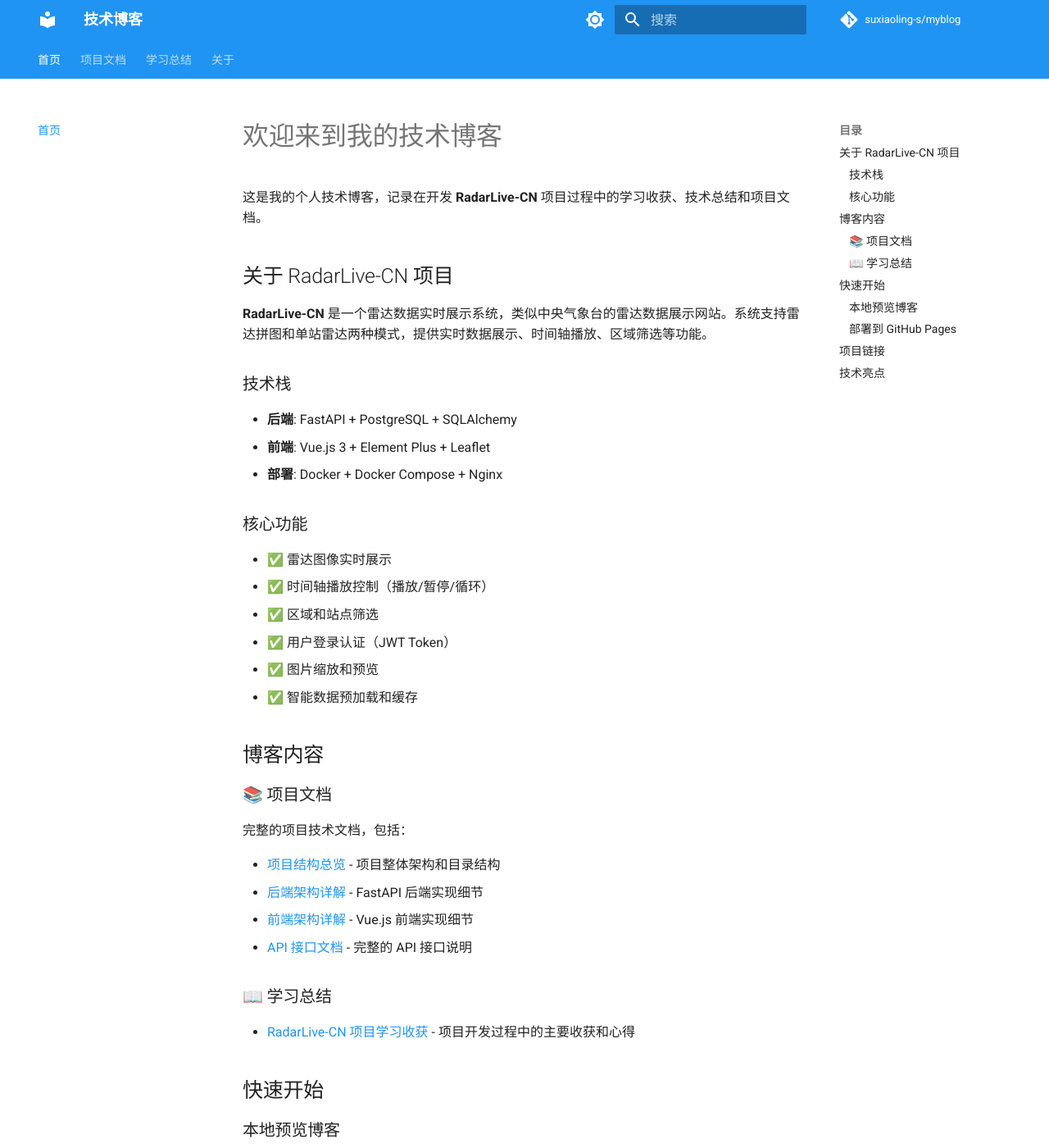
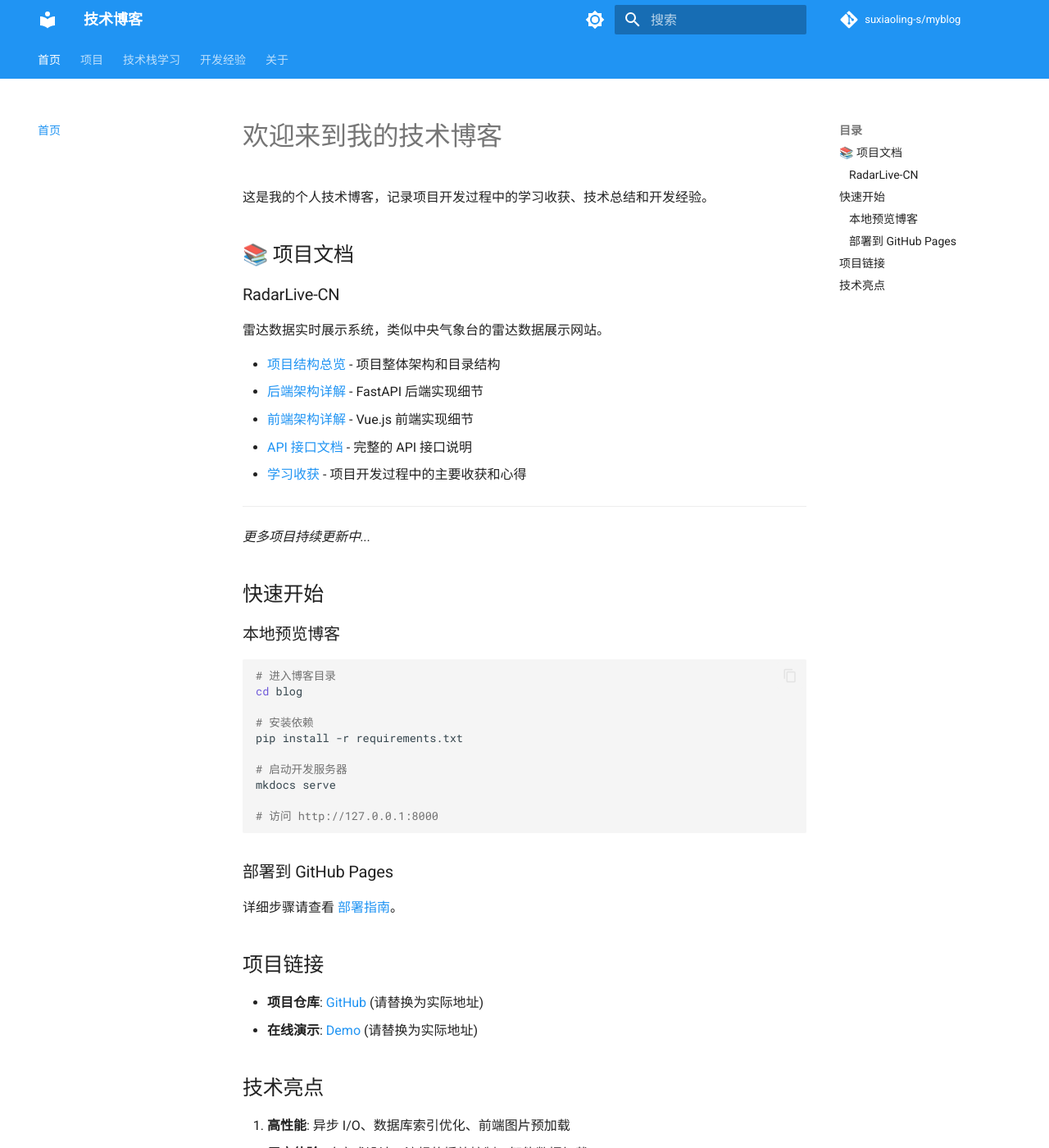
Before and after one commit to suxiaoling-s/myblog, an MkDocs documentation site: the page built from docs/index.md, in a window 1280 px wide and 1400 px high. Shown: the whole window at 82% size. Built offline with MkDocs 1.6.1 and Material for MkDocs 9.7.7, drawn with Linux system fonts in a browser that asks for light colours; comment, search, counter and statistics services are not loaded.

Commit message:
Update MkDocs configuration and project documentation structure. Enhanced site description, reorganized navigation for project documentation, and added detailed documentation for RadarLive-CN project, including backend and frontend architecture, API interfaces, and learning outcomes. Introduced sections for development experience and technology stack learning.

```diff
--- a/docs/index.md
+++ b/docs/index.md
@@ -1,40 +1,22 @@
 # 欢迎来到我的技术博客
 
-这是我的个人技术博客，记录在开发 **RadarLive-CN** 项目过程中的学习收获、技术总结和项目文档。
+这是我的个人技术博客，记录项目开发过程中的学习收获、技术总结和开发经验。
 
-## 关于 RadarLive-CN 项目
+## 📚 项目文档
 
-**RadarLive-CN** 是一个雷达数据实时展示系统，类似中央气象台的雷达数据展示网站。系统支持雷达拼图和单站雷达两种模式，提供实时数据展示、时间轴播放、区域筛选等功能。
+### RadarLive-CN
 
-### 技术栈
+雷达数据实时展示系统，类似中央气象台的雷达数据展示网站。
 
-- **后端**: FastAPI + PostgreSQL + SQLAlchemy
-- **前端**: Vue.js 3 + Element Plus + Leaflet
-- **部署**: Docker + Docker Compose + Nginx
+- [项目结构总览](项目/RadarLive-CN/项目结构总览.md) - 项目整体架构和目录结构
+- [后端架构详解](项目/RadarLive-CN/后端架构详解.md) - FastAPI 后端实现细节
+- [前端架构详解](项目/RadarLive-CN/前端架构详解.md) - Vue.js 前端实现细节
+- [API 接口文档](项目/RadarLive-CN/API接口文档.md) - 完整的 API 接口说明
+- [学习收获](项目/RadarLive-CN/学习收获.md) - 项目开发过程中的主要收获和心得
 
-### 核心功能
+---
 
-- ✅ 雷达图像实时展示
-- ✅ 时间轴播放控制（播放/暂停/循环）
-- ✅ 区域和站点筛选
-- ✅ 用户登录认证（JWT Token）
-- ✅ 图片缩放和预览
-- ✅ 智能数据预加载和缓存
-
-## 博客内容
-
-### 📚 项目文档
-
-完整的项目技术文档，包括：
-
-- [项目结构总览](项目实战/项目结构总览.md) - 项目整体架构和目录结构
-- [后端架构详解](项目实战/后端架构详解.md) - FastAPI 后端实现细节
-- [前端架构详解](项目实战/前端架构详解.md) - Vue.js 前端实现细节
-- [API 接口文档](项目实战/API接口文档.md) - 完整的 API 接口说明
-
-### 📖 学习总结
-
-- [RadarLive-CN 项目学习收获](学习总结/RadarLive-CN项目学习收获.md) - 项目开发过程中的主要收获和心得
+*更多项目持续更新中...*
 
 ## 快速开始
 
--- a/mkdocs.yml
+++ b/mkdocs.yml
@@ -1,5 +1,5 @@
 site_name: 技术博客
-site_description: 基于RadarLive-CN项目学习的技术总结
+site_description: 个人技术博客 - 记录项目开发、技术学习和开发经验
 site_author: Your Name
 site_url: https://suxiaoling-s.github.io/myblog
 
@@ -49,12 +49,15 @@ plugins:
 # 导航
 nav:
   - 首页: index.md
-  - 项目文档:
-    - 项目实战/项目结构总览.md
-    - 项目实战/后端架构详解.md
-    - 项目实战/前端架构详解.md
-    - 项目实战/API接口文档.md
-  - 学习总结: 学习总结/RadarLive-CN项目学习收获.md
+  - 项目:
+    - RadarLive-CN:
+      - 项目结构总览: 项目/RadarLive-CN/项目结构总览.md
+      - 后端架构详解: 项目/RadarLive-CN/后端架构详解.md
+      - 前端架构详解: 项目/RadarLive-CN/前端架构详解.md
+      - API接口文档: 项目/RadarLive-CN/API接口文档.md
+      - 学习收获: 项目/RadarLive-CN/学习收获.md
+  - 技术栈学习: 技术栈学习/index.md
+  - 开发经验: 开发经验/index.md
   - 关于: about.md
 
 # Markdown扩展
```
Also changed, not shown: docs/开发经验/index.md (added, +11 -0 lines), docs/技术栈学习/index.md (added, +11 -0 lines), docs/项目/README.md (added, +70 -0 lines), docs/项目/RadarLive-CN/API接口文档.md (renamed from docs/项目实战/API接口文档.md), docs/项目/RadarLive-CN/前端架构详解.md (renamed from docs/项目实战/前端架构详解.md), docs/项目/RadarLive-CN/后端架构详解.md (renamed from docs/项目实战/后端架构详解.md), docs/项目/RadarLive-CN/学习收获.md (renamed from docs/学习总结/RadarLive-CN项目学习收获.md), docs/项目/RadarLive-CN/项目结构总览.md (renamed from docs/项目实战/项目结构总览.md).
